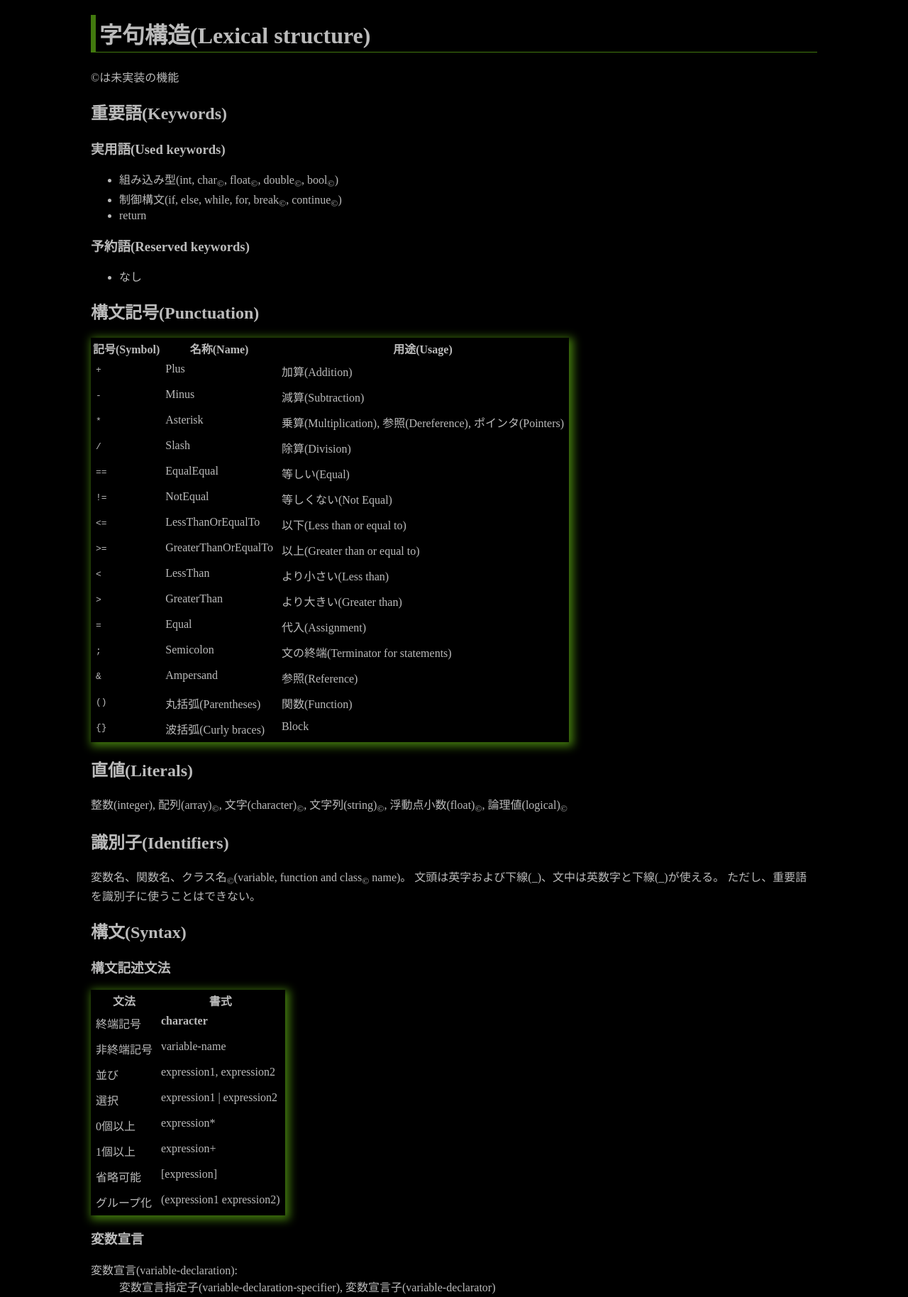
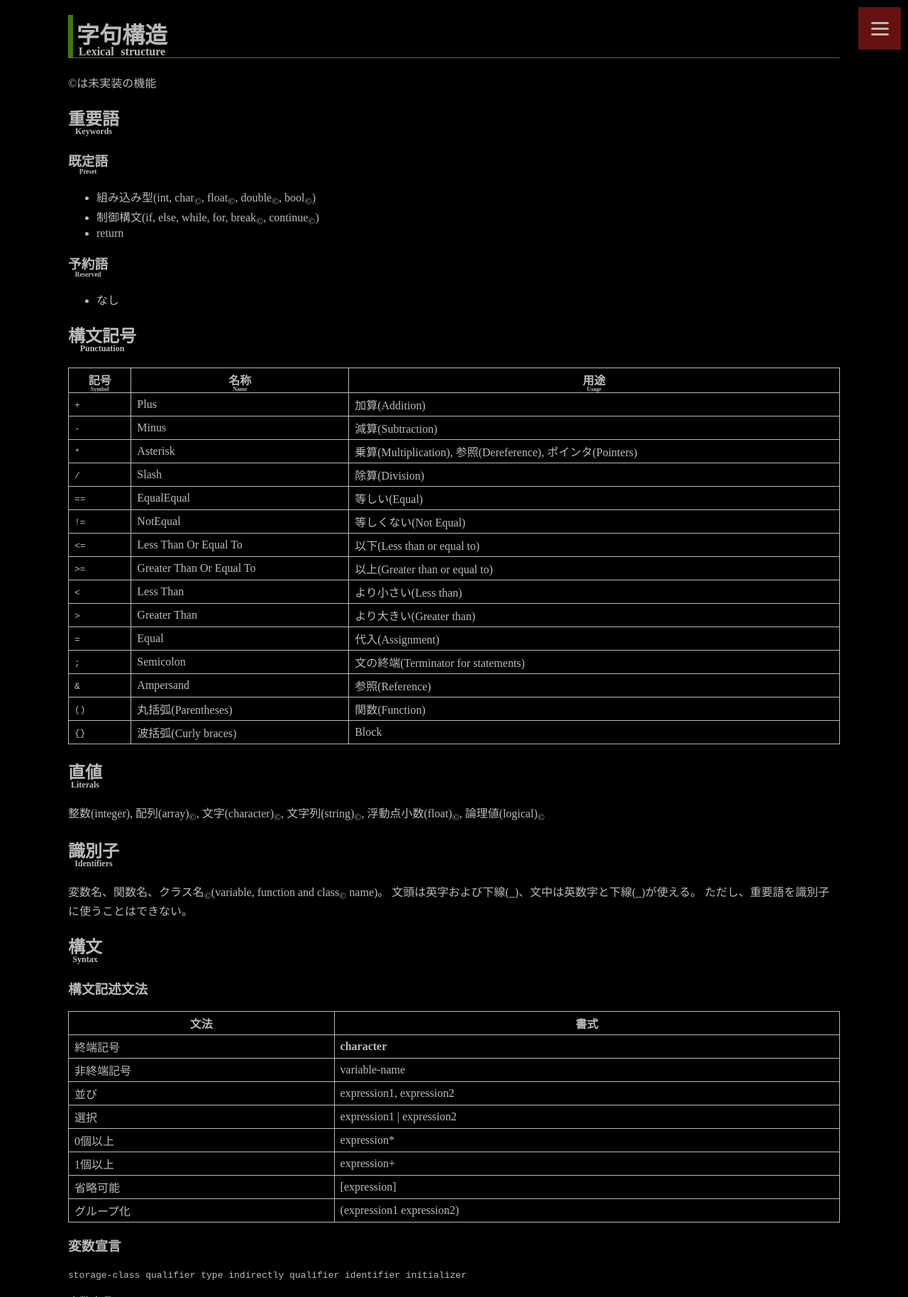
Before and after one commit to plrefjp/document, a plain HTML site: page lexical_structure.html in a window 1280 px wide. Shown: the top 1828 px of the page at 71% size. Drawn offline with Linux system fonts and the light colour scheme.

Commit message:
commitment

```diff
--- a/lexical_structure.css
+++ b/lexical_structure.css
@@ -1,68 +1,46 @@
+:root {
+  --text-color: #bbbbbb;
+}
+
 h1 {
+  --border-color: #42790e;
   font-size: 2em;
-    border-left: 7px solid #42790e;
-    border-bottom: 1px solid #42790e;
+  border-left: 7px solid var(--border-color);
+  border-bottom: 1px solid var(--border-color);
   padding-top: 3px;
   padding-left: 5px;
   padding-bottom: 3px;
-    color: #bbbbbb;
+  color: var(--text-color);
+}
+
+ruby {
+  ruby-position: under
 }
 
 body {
-    width: 80%;
+  width: 85%;
   margin: auto;
   padding-bottom: 20px;
   font-size: 1em;
   background-color: #000000;
-    color: #bbbbbb;
+  color: var(--text-color);
 }
 
-table {
-    box-shadow: 3px 3px 12px 3px #42790e;
+.table-wrap {
+  overflow-x: scroll;
 }
 
-caption {
-    text-shadow: 3px 3px 3px #42790e;
-    font-size: 1.2em;
-    margin-bottom: 0.5em;
+.table {
+  width: 100%;
+  border-collapse: collapse;
 }
 
+.table th,
 td {
-    padding: 5px;
-    vertical-align: top;
+  border: 1px solid #bbbbbb;
+  padding: 4px 8px;
 }
 
-a:link {
-    color: #0033AA;
-    text-decoration: none;
-}
-
-a:hover {
-    color: #000000;
-    background: #AAAAFF;
-}
-
-a:visited {
-    color: #AA3300;
-    text-decoration: none;
-}
-
-.items {
-    line-height: 1.6em;
-}
-
-#author {
-    text-align: right;
-}
-
-#intro {
-    font-size: 1.2em;
-    font-style: italic;
-}
-
-#source {
-    font-size: 0.8em;
-}
 
 span {
   display: inline-block;
--- a/lexical_structure.html
+++ b/lexical_structure.html
@@ -3,18 +3,51 @@
 
 <head>
   <meta charset="utf-8">
+  <meta name="viewport" content="width=device-width">
   <title>字句構造(Lexical structure)</title>
+  <link rel="stylesheet" href="style.css">
   <link rel="stylesheet" href="lexical_structure.css">
 </head>
 
 <body>
-    <h1>字句構造(Lexical structure)</h1>
+  <header>
+    <h1><ruby>字句構造<rp>(</rp>
+        <rt>Lexical structure</rt>
+        <rp>)</rp>
+      </ruby></h1>
+    <div class="hamburger-menu">
+      <input type="checkbox" id="menu-btn-check">
+      <label for="menu-btn-check" class="menu-btn"><span></span></label>
+      <!--ここからメニュー-->
+      <div class="menu-content">
+        <ul>
+          <li>
+            <a href="index.html">ホーム</a>
+          </li>
+          <li>
+            <a href="lexical_structure.html">字句構造</a>
+          </li>
+          <li>
+            <a href="#">メニューリンク3</a>
+          </li>
+        </ul>
+      </div>
+      <!--ここまでメニュー-->
+    </div>
+  </header>
+
   <p>&copy;は未実装の機能</p>
 
   <section>
-        <h2>重要語(Keywords)</h2>
+    <h2><ruby>重要語<rp>(</rp>
+        <rt>Keywords</rt>
+        <rp>)</rp>
+      </ruby></h2>
     <div>
-            <h3>実用語(Used keywords)</h3>
+      <h3><ruby>既定語<rp>(</rp>
+          <rt>Preset</rt>
+          <rp>)</rp>
+        </ruby></h3>
       <ul>
         <li>組み込み型(int, char<sub>&copy;</sub>, float<sub>&copy;</sub>, double<sub>&copy;</sub>,
           bool<sub>&copy;</sub>)
@@ -24,7 +57,10 @@
       </ul>
     </div>
     <div>
-            <h3>予約語(Reserved keywords)</h3>
+      <h3><ruby>予約語<rp>(</rp>
+          <rt>Reserved</rt>
+          <rp>)</rp>
+        </ruby></h3>
       <ul>
         <li>なし</li>
       </ul>
@@ -32,14 +68,26 @@
   </section>
 
   <section>
-        <div>
-            <h2>構文記号(Punctuation)</h2>
-            <table>
+    <h2><ruby>構文記号<rp>(</rp>
+        <rt>Punctuation</rt>
+        <rp>)</rp>
+      </ruby></h2>
+    <div class="table-wrap">
+      <table class="table">
         <thead>
           <tr>
-                        <th>記号(Symbol)</th>
-                        <th>名称(Name)</th>
-                        <th>用途(Usage)</th>
+            <th><ruby>記号<rp>(</rp>
+                <rt>Symbol</rt>
+                <rp>)</rp>
+              </ruby></th>
+            <th><ruby>名称<rp>(</rp>
+                <rt>Name</rt>
+                <rp>)</rp>
+              </ruby></th>
+            <th><ruby>用途<rp>(</rp>
+                <rt>Usage</rt>
+                <rp>)</rp>
+              </ruby></th>
           </tr>
         </thead>
         <tbody>
@@ -75,22 +123,22 @@
           </tr>
           <tr>
             <td><code>&lt;=</code></td>
-                        <td>LessThanOrEqualTo</td>
+            <td>Less Than Or Equal To</td>
             <td>以下(Less than or equal to)</td>
           </tr>
           <tr>
             <td><code>&gt;=</code></td>
-                        <td>GreaterThanOrEqualTo</td>
+            <td>Greater Than Or Equal To</td>
             <td>以上(Greater than or equal to)</td>
           </tr>
           <tr>
             <td><code>&lt;</code></td>
-                        <td>LessThan</td>
+            <td>Less Than</td>
             <td>より小さい(Less than)</td>
           </tr>
           <tr>
             <td><code>&gt;</code></td>
-                        <td>GreaterThan</td>
+            <td>Greater Than</td>
             <td>より大きい(Greater than)</td>
           </tr>
           <tr>
@@ -124,24 +172,33 @@
   </section>
 
   <section>
-        <h2>直値(Literals)</h2>
+    <h2><ruby>直値<rp>(</rp>
+        <rt>Literals</rt>
+        <rp>)</rp>
+      </ruby></h2>
     <p>整数(integer), 配列(array)<sub>&copy;</sub>, 文字(character)<sub>&copy;</sub>,
       文字列(string)<sub>&copy;</sub>, 浮動点小数(float)<sub>&copy;</sub>,
       論理値(logical)<sub>&copy;</sub></p>
   </section>
 
   <section>
-        <h2>識別子(Identifiers)</h2>
+    <h2><ruby>識別子<rp>(</rp>
+        <rt>Identifiers</rt>
+        <rp>)</rp>
+      </ruby></h2>
     <p>変数名、関数名、クラス名<sub>&copy;</sub>(variable, function and class<sub>&copy;</sub> name)。
       文頭は英字および下線(_)、文中は英数字と下線(_)が使える。
       ただし、重要語を識別子に使うことはできない。</p>
   </section>
 
   <section>
-        <h2>構文(Syntax)</h2>
+    <h2><ruby>構文<rp>(</rp>
+        <rt>Syntax</rt>
+        <rp>)</rp>
+      </ruby></h2>
     <div>
       <h3>構文記述文法</h3>
-            <table>
+      <table class="table">
         <thead>
           <tr>
             <th>文法</th>
@@ -186,6 +243,8 @@
     </div>
     <div>
       <h3>変数宣言</h3>
+      <code>storage-class qualifier type indirectly qualifier
+        identifier initializer</code>
       <dl>
         <dt>変数宣言(variable-declaration):</dt>
         <dd>
--- a/style.css
+++ b/style.css
@@ -1,3 +1,8 @@
+:root {
+  --bg-color: #661111;
+  --text-color: #bbbbbb;
+}
+
 .menu-btn {
   position: fixed;
   top: 10px;
@@ -8,67 +13,83 @@
   justify-content: center;
   align-items: center;
   z-index: 90;
-    background-color: #3584bb;
+  background-color: #661111;
 }
+
 .menu-btn span,
-.menu-btn span:before,
-.menu-btn span:after {
+span:before,
+span:after {
   content: '';
   display: block;
   height: 3px;
   width: 25px;
   border-radius: 3px;
-    background-color: #ffffff;
+  background-color: var(--text-color);
   position: absolute;
   transition: all 0.4s;
 }
+
 .menu-btn span:before {
   bottom: 8px;
 }
+
 .menu-btn span:after {
   top: 8px;
 }
-#menu-btn-check:checked ~ .menu-btn span {
-    background-color: rgba(255, 255, 255, 0);/*メニューオープン時は真ん中の線を透明にする*/
+
+
+#menu-btn-check:checked~.menu-btn span {
+  background-color: rgba(255, 255, 255, 0);
+  /*メニューオープン時は真ん中の線を透明にする*/
 }
-#menu-btn-check:checked ~ .menu-btn span::before {
+
+#menu-btn-check:checked~.menu-btn span::before {
   bottom: 0;
   transform: rotate(-45deg);
 }
-#menu-btn-check:checked ~ .menu-btn span::after {
+
+#menu-btn-check:checked~.menu-btn span::after {
   top: 0;
   transform: rotate(45deg);
 }
+
 #menu-btn-check {
   display: none;
 }
+
 .menu-content {
   width: 100%;
   height: 100%;
   position: fixed;
   top: 0;
-    left: 100%;/*leftの値を変更してメニューを画面外へ*/
+  /*leftの値を変更してメニューを画面外へ*/
+  left: 100%;
   z-index: 80;
-    background-color: #3584bb;
-    transition: all 0.5s;/*アニメーション設定*/
+  background-color: var(--bg-color);
+  /*アニメーション設定*/
+  transition: all 0.5s;
 }
+
 .menu-content ul {
   padding: 70px 10px 0;
 }
+
 .menu-content ul li {
   border-bottom: solid 1px #ffffff;
   list-style: none;
 }
+
 .menu-content ul li a {
   display: block;
   width: 100%;
   font-size: 15px;
   box-sizing: border-box;
-    color:#ffffff;
+  color: var(--text-color);
   text-decoration: none;
   padding: 9px 15px 10px 0;
   position: relative;
 }
+
 .menu-content ul li a::before {
   content: "";
   width: 7px;
@@ -80,6 +101,20 @@
   right: 11px;
   top: 16px;
 }
-#menu-btn-check:checked ~ .menu-content {
-    left: 0;/*メニューを画面内へ*/
+
+#menu-btn-check:checked~.menu-content {
+  left: 0;
+  /*メニューを画面内へ*/
 }
+
+body {
+  background-color: #000000;
+  color: var(--text-color);
+}
+
+@media (prefers-color-scheme: dark) {
+  body {
+    background-color: #000000;
+    color: var(--text-color);
+  }
+}
```
Also changed, not shown: index.html (+12 -8 lines), 1 other file. Lines whose indentation alone changed are shown as unchanged.
